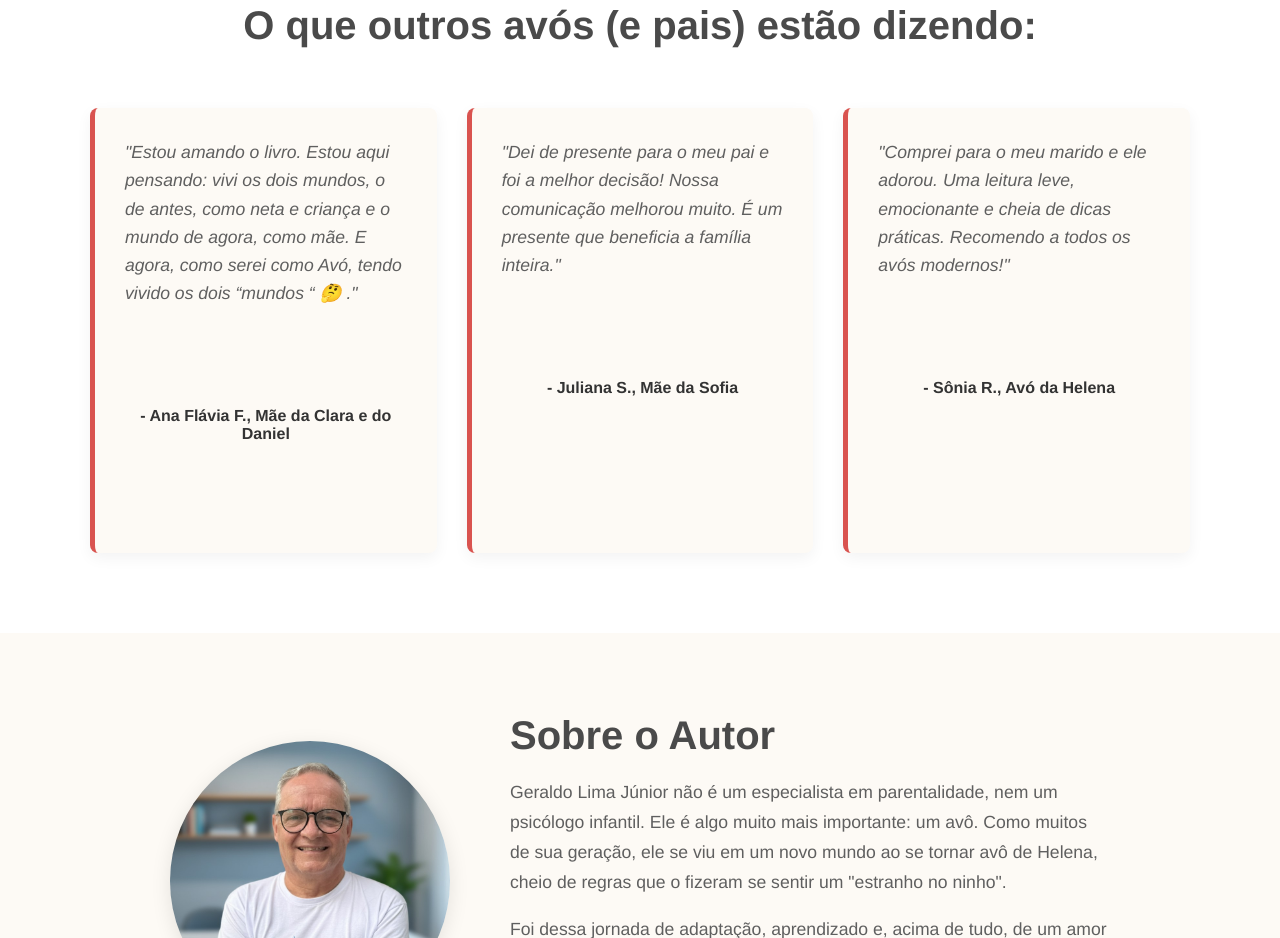
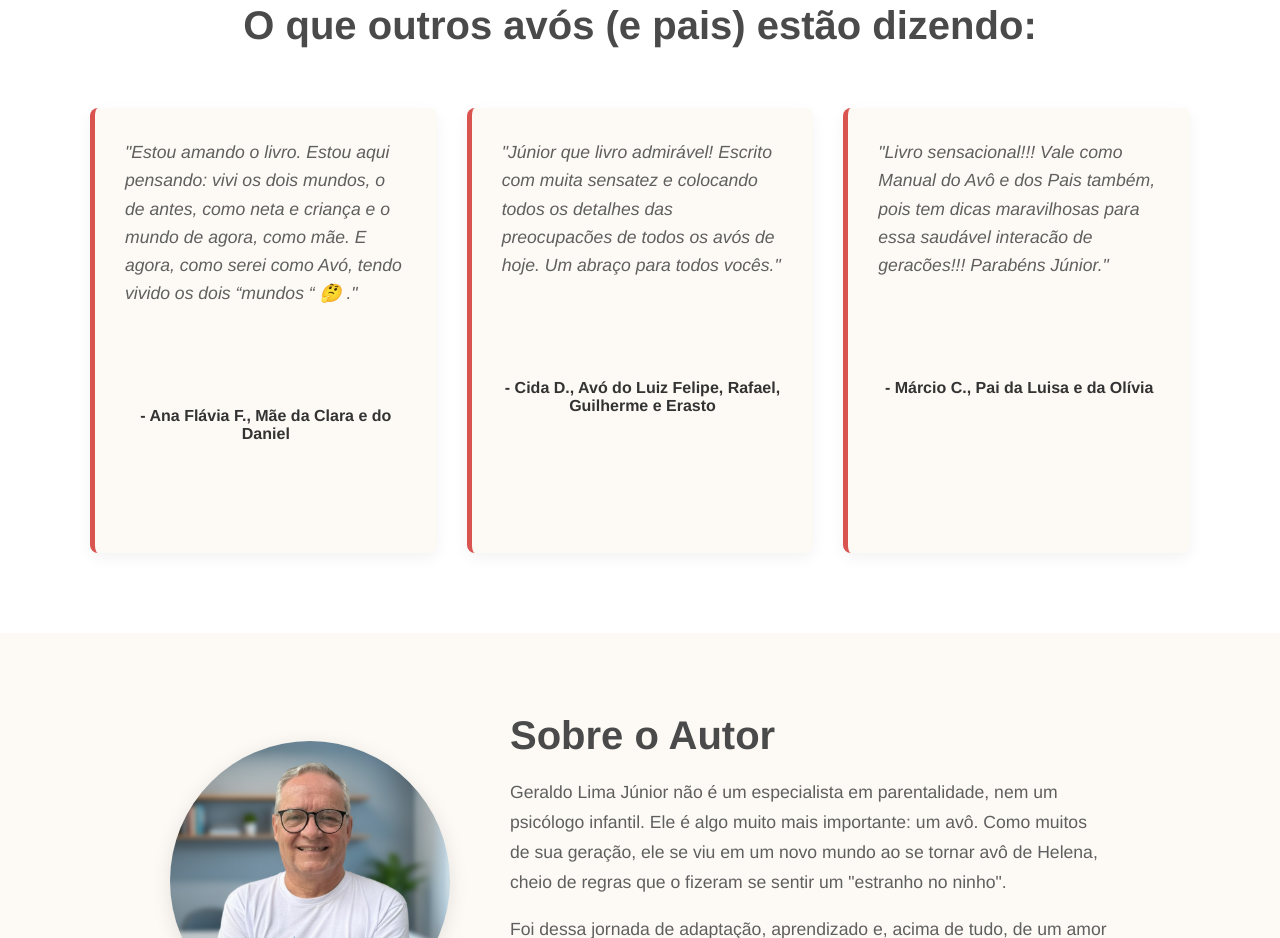
Before and after one commit to juniorlima1045/manual-do-avo-moderno, a plain HTML site: page index.html in a window 1280 px wide. Shown: the part 2345-3283 px from the top of the page. Drawn offline with Linux system fonts and the light colour scheme.

Commit message:
Add files via upload

```diff
--- a/index.html
+++ b/index.html
@@ -432,7 +432,7 @@
   display: block;
   margin-top: 20px;
   font-style: italic;
-}/*
+}*/
 
 
 
@@ -472,7 +472,10 @@
         <div class="connection-content">
             <!-- Coloque a imagem da página 8 na mesma pasta -->
             <div class="connection-image">
-                <img src="ilustracao-secao2.jpg" alt="Avô mostrando foto antiga para a neta" style="width: 60%; height: auto; display: block; margin: 0 auto;">
+               <img src="ilustracao-secao2.jpg"
+     		    alt="Avô mostrando foto antiga para a neta"
+                    style="width: 60%; height: auto; display: block; margin: 0 auto;">
+
             </div>
             <div class="connection-text">
                 <h2>Você se sente um "estranho no ninho"?</h2>
@@ -535,12 +538,12 @@
                 <p class="author">- Ana Flávia F., Mãe da Clara e do Daniel</p>
             </div>
             <div class="testimonial-card">
-                <p class="quote">"Dei de presente para o meu pai e foi a melhor decisão! Nossa comunicação melhorou muito. É um presente que beneficia a família inteira."</p>
-                <p class="author">- Juliana S., Mãe da Sofia</p>
+                <p class="quote">"Júnior que livro admirável! Escrito com muita sensatez e colocando todos os detalhes das preocupacões de todos os avós de hoje. Um abraço para todos vocês."</p>
+                <p class="author">- Cida D., Avó do Luiz Felipe, Rafael, Guilherme e Erasto</p>
             </div>
             <div class="testimonial-card">
-                <p class="quote">"Comprei para o meu marido e ele adorou. Uma leitura leve, emocionante e cheia de dicas práticas. Recomendo a todos os avós modernos!"</p>
-                <p class="author">- Sônia R., Avó da Helena</p>
+                <p class="quote">"Livro sensacional!!! Vale como Manual do Avô e dos Pais também, pois tem dicas maravilhosas para essa saudável interacão de geracões!!! Parabéns Júnior."</p>
+                <p class="author">- Márcio C., Pai da Luisa e da Olívia</p>
             </div>
         </div>
     </div>
@@ -595,7 +598,7 @@
 
             <!-- Card do Livro Físico -->
             <div class="pricing-card recommended">
-				<div class="recommended-badge">Mais Vendido</div>
+		<div class="recommended-badge">Mais Vendido</div>
                 <h3>Versão Impressa</h3>
                 <p class="price">R$ 99,90</p>
                 <p class="price-note"> frete incluso</p>
```
